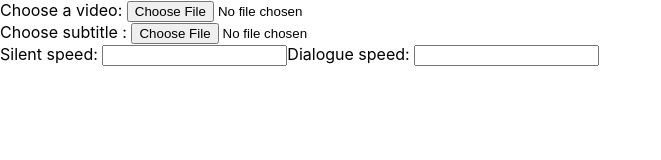
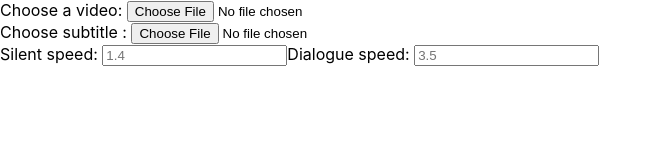
Before and after one commit to atulpatildbz/local_skip_silence, a React (Create React App) app: page / in a window 1280 px wide. Shown: the top 160 px of the page, without its empty margins (0-661 px from the left). Built offline with nearby package versions, Linux system fonts and the light colour scheme.

Commit message:
added default placeholders

```diff
--- a/src/App.js
+++ b/src/App.js
@@ -93,6 +93,7 @@ function App() {
           onChange={(e) => {
             setSilentSpeed(parseFloat(e.target.value));
           }}
+          placeholder={silentSpeed}
         ></input>
         <label>Dialogue speed: </label>
         <input
@@ -101,6 +102,7 @@ function App() {
           onChange={(e) => {
             setDialogueSpeed(parseFloat(e.target.value));
           }}
+          placeholder={dialogueSpeed}
         ></input>
       </div>
       <ReactPlayer
```
